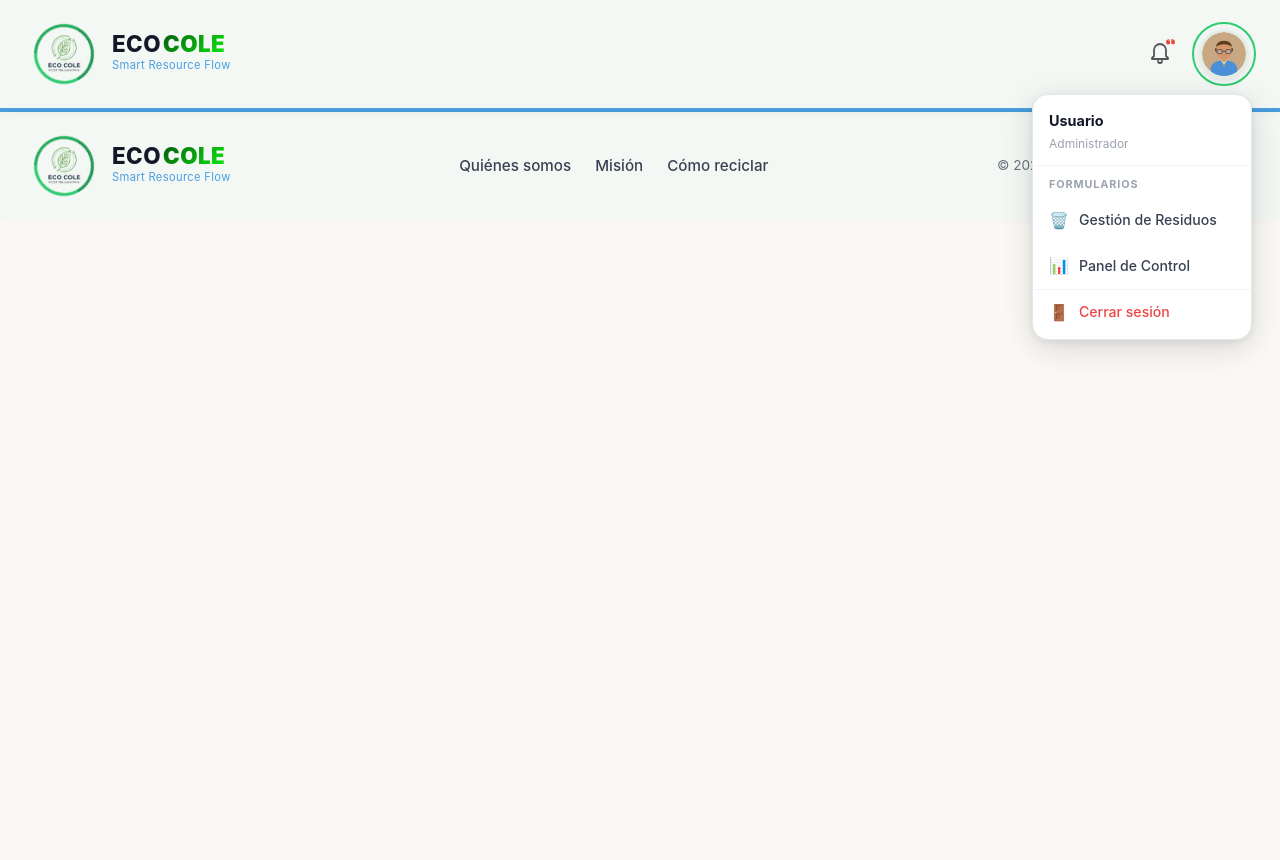
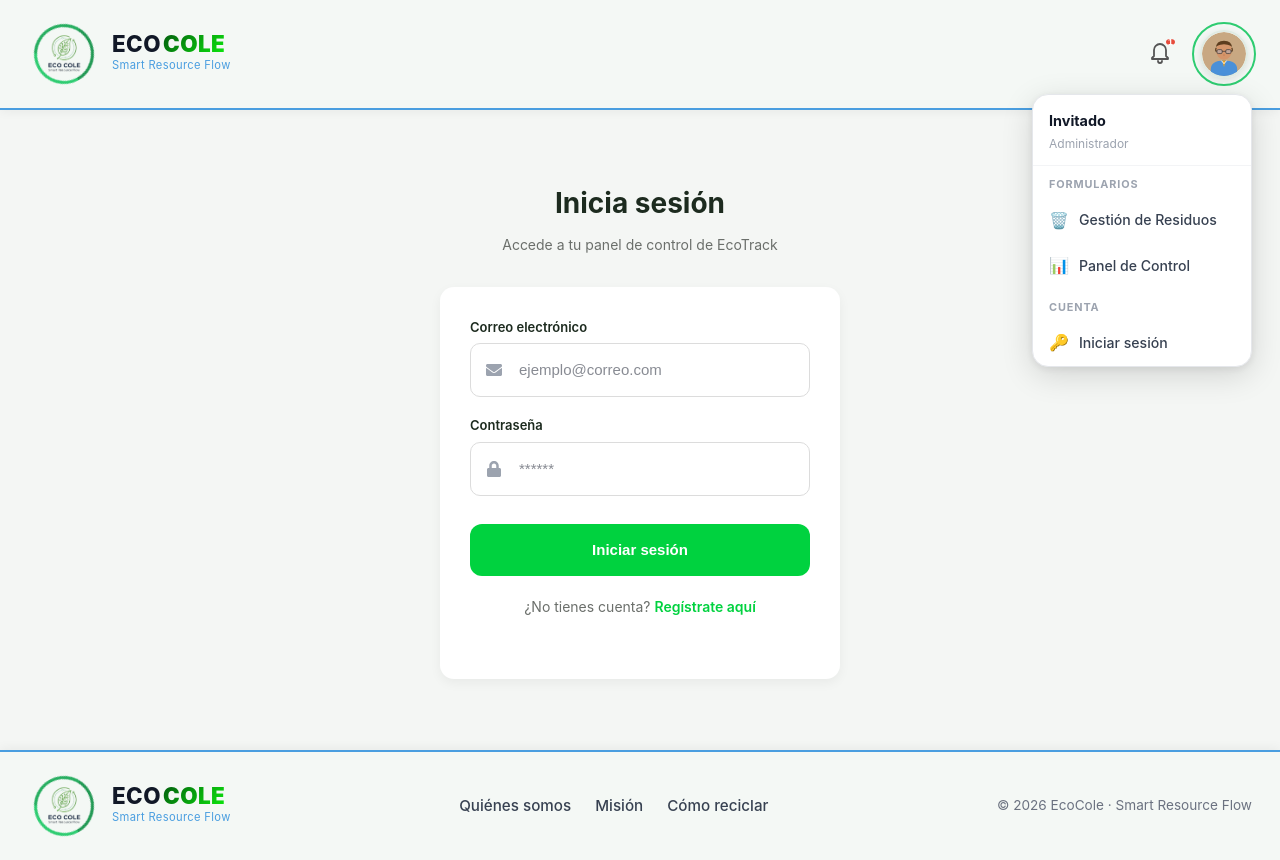
Before and after one commit to Hackaton-Somos-F5/ecotrack-frontend, a React (Vite) app: page /login in a window 1280 px wide. Both pictures are taken after a click on the button "Perfil de usuario". Before the commit the page ends 800 px from the top, so only its background shows below. Built offline with nearby package versions, Linux system fonts and the light colour scheme; no server answers.

Commit message:
feat: ADD register validation, login validation in authContext

```diff
--- a/src/App.jsx
+++ b/src/App.jsx
@@ -5,6 +5,8 @@ import Footer from './components/footer/Footer.jsx';
 import Dashboard from './components/pages/Dashboard.jsx';
 import Register from './components/pages/Register.jsx';
 import Wasteform from './components/pages/Wasteform.jsx';
+import Login from './components/pages/Login.jsx';
+
 
 function App() {
   return (
@@ -13,7 +15,9 @@ function App() {
       <Routes>
         <Route path="/" element={<Home />} />
         <Route path="/register" element={<Register />} />
+        <Route path="/login" element={<Login />} />
         <Route path="/wasteform" element={<Wasteform />} />
+
         <Route path="/dashboard" element={<Dashboard />} />
       </Routes>
       <Footer />
--- /dev/null
+++ b/src/components/css/Login.css
@@ -0,0 +1,145 @@
+.login-container {
+  min-height: 80vh;
+  background-color: #f4f6f4;
+  display: flex;
+  flex-direction: column;
+  align-items: center;
+  justify-content: center;
+  padding: 40px 20px;
+  font-family: "Inter", sans-serif;
+}
+
+.login-container h1 {
+  font-size: 28px;
+  font-weight: 700;
+  color: #1d2b1f;
+  margin-bottom: 8px;
+}
+
+.login-container p {
+  font-size: 14px;
+  color: #6b6f6b;
+  margin-bottom: 30px;
+}
+
+.login-form {
+  width: 100%;
+  max-width: 400px;
+  background: #ffffff;
+  padding: 30px;
+  border-radius: 14px;
+  box-shadow: 0 4px 12px rgba(0, 0, 0, 0.05);
+}
+
+.form-group {
+  display: flex;
+  flex-direction: column;
+  margin-bottom: 18px;
+}
+
+.form-group label {
+  font-size: 13px;
+  font-weight: 600;
+  margin-bottom: 6px;
+  color: #1d2b1f;
+}
+
+.input-wrapper {
+  position: relative;
+  width: 100%;
+}
+
+.input-wrapper input {
+  width: 100%;
+  padding: 14px 16px 14px 48px;
+  border: 1px solid #dcdcdc;
+  border-radius: 10px;
+  font-size: 15px;
+  background-color: #ffffff;
+  transition: 0.2s ease;
+}
+
+.input-wrapper input:focus {
+  border-color: #00d23f;
+  box-shadow: 0 0 0 3px rgba(0, 210, 63, 0.1);
+  outline: none;
+}
+
+.input-icon {
+  position: absolute;
+  top: 50%;
+  left: 16px;
+  transform: translateY(-50%);
+  font-size: 16px;
+  color: #9ca3af;
+  pointer-events: none;
+  transition: 0.2s ease;
+}
+
+.input-wrapper:focus-within .input-icon {
+  color: #00d23f;
+}
+
+.error {
+  font-size: 12px;
+  color: #e53935;
+  margin-top: 4px;
+}
+
+.server-error {
+  font-size: 13px;
+  color: #e53935;
+  margin-bottom: 10px;
+  text-align: center;
+}
+
+.login-btn {
+  width: 100%;
+  padding: 14px;
+  background-color: #00d23f;
+  border: none;
+  border-radius: 12px;
+  font-size: 15px;
+  font-weight: 600;
+  color: white;
+  cursor: pointer;
+  transition: all 0.2s ease;
+  margin-top: 10px;
+}
+
+.login-btn:hover {
+  background-color: #00b837;
+}
+
+.login-btn:disabled {
+  background-color: #9be8b5;
+  cursor: not-allowed;
+}
+
+.register-redirect {
+  margin-top: 20px;
+  font-size: 14px;
+  color: #6b6f6b;
+  text-align: center;
+}
+
+.register-link {
+  color: #00d23f;
+  font-weight: 600;
+  text-decoration: none;
+  transition: 0.2s ease;
+}
+
+.register-link:hover {
+  text-decoration: underline;
+}
+
+@media (max-width: 480px) {
+  .login-form {
+    padding: 20px;
+  }
+
+  .login-container h1 {
+    font-size: 24px;
+  }
+}
--- a/src/components/header/Header.jsx
+++ b/src/components/header/Header.jsx
@@ -1,8 +1,13 @@
 import { useState, useRef, useEffect } from 'react';
 import { useNavigate, Link } from 'react-router-dom';
 import './Header.css';
+import { useAuth } from '../../context/AuthContext';
 
-export default function Header({ userName = "Usuario", notificaciones = 1 }) {
+
+export default function Header({ notificaciones = 1 }) {
+    const { user, logout } = useAuth();
+    const userName = user?.nombre || "Invitado";
+
     const [menuAbierto, setMenuAbierto] = useState(false);
     const menuRef = useRef(null);
     const navigate = useNavigate();
@@ -38,8 +43,8 @@ export default function Header({ userName = "Usuario", notificaciones = 1 }) {
             <div className="headerActions">
                 <button className="headerNotifBtn" aria-label="Notificaciones">
                     <svg className="headerBell" viewBox="0 0 24 24" fill="none">
-                        <path d="M12 2C10.3 2 8.8 2.7 7.7 3.8C6.6 4.9 6 6.4 6 8V14L4 16V17H20V16L18 14V8C18 6.4 17.4 4.9 16.3 3.8C15.2 2.7 13.7 2 12 2Z" stroke="#555" strokeWidth="1.8" strokeLinecap="round" strokeLinejoin="round" fill="none"/>
-                        <path d="M10 19C10 20.1 10.9 21 12 21C13.1 21 14 20.1 14 19" stroke="#555" strokeWidth="1.8" strokeLinecap="round" fill="none"/>
+                        <path d="M12 2C10.3 2 8.8 2.7 7.7 3.8C6.6 4.9 6 6.4 6 8V14L4 16V17H20V16L18 14V8C18 6.4 17.4 4.9 16.3 3.8C15.2 2.7 13.7 2 12 2Z" stroke="#555" strokeWidth="1.8" strokeLinecap="round" strokeLinejoin="round" fill="none" />
+                        <path d="M10 19C10 20.1 10.9 21 12 21C13.1 21 14 20.1 14 19" stroke="#555" strokeWidth="1.8" strokeLinecap="round" fill="none" />
                     </svg>
                     {notificaciones > 0 && (
                         <span className="headerNotifDot">{notificaciones > 9 ? '9+' : notificaciones}</span>
@@ -54,20 +59,20 @@ export default function Header({ userName = "Usuario", notificaciones = 1 }) {
                     >
                         <div className="headerAvatar">
                             <svg viewBox="0 0 100 100" fill="none">
-                                <circle cx="50" cy="50" r="50" fill="#C8A882"/>
-                                <path d="M20 85 Q20 65 50 65 Q80 65 80 85 L80 100 L20 100Z" fill="#4A90D9"/>
-                                <path d="M46 65 L50 80 L54 65Z" fill="#E8A020"/>
-                                <path d="M44 65 L50 72 L56 65" stroke="white" strokeWidth="2" fill="none"/>
-                                <ellipse cx="50" cy="42" rx="18" ry="21" fill="#D4956A"/>
-                                <path d="M32 36 Q32 20 50 20 Q68 20 68 36 Q68 30 50 28 Q32 30 32 36Z" fill="#5C3D1E"/>
-                                <path d="M32 36 Q30 42 32 44" stroke="#5C3D1E" strokeWidth="3" fill="none"/>
-                                <path d="M68 36 Q70 42 68 44" stroke="#5C3D1E" strokeWidth="3" fill="none"/>
-                                <rect x="34" y="40" width="12" height="9" rx="3" stroke="#333" strokeWidth="1.5" fill="rgba(150,200,255,0.3)"/>
-                                <rect x="54" y="40" width="12" height="9" rx="3" stroke="#333" strokeWidth="1.5" fill="rgba(150,200,255,0.3)"/>
-                                <line x1="46" y1="44" x2="54" y2="44" stroke="#333" strokeWidth="1.5"/>
-                                <line x1="34" y1="44" x2="31" y2="43" stroke="#333" strokeWidth="1.5"/>
-                                <line x1="66" y1="44" x2="69" y2="43" stroke="#333" strokeWidth="1.5"/>
-                                <path d="M49 50 Q47 54 50 55 Q53 54 51 50" fill="#C07850" opacity="0.6"/>
+                                <circle cx="50" cy="50" r="50" fill="#C8A882" />
+                                <path d="M20 85 Q20 65 50 65 Q80 65 80 85 L80 100 L20 100Z" fill="#4A90D9" />
+                                <path d="M46 65 L50 80 L54 65Z" fill="#E8A020" />
+                                <path d="M44 65 L50 72 L56 65" stroke="white" strokeWidth="2" fill="none" />
+                                <ellipse cx="50" cy="42" rx="18" ry="21" fill="#D4956A" />
+                                <path d="M32 36 Q32 20 50 20 Q68 20 68 36 Q68 30 50 28 Q32 30 32 36Z" fill="#5C3D1E" />
+                                <path d="M32 36 Q30 42 32 44" stroke="#5C3D1E" strokeWidth="3" fill="none" />
+                                <path d="M68 36 Q70 42 68 44" stroke="#5C3D1E" strokeWidth="3" fill="none" />
+                                <rect x="34" y="40" width="12" height="9" rx="3" stroke="#333" strokeWidth="1.5" fill="rgba(150,200,255,0.3)" />
+                                <rect x="54" y="40" width="12" height="9" rx="3" stroke="#333" strokeWidth="1.5" fill="rgba(150,200,255,0.3)" />
+                                <line x1="46" y1="44" x2="54" y2="44" stroke="#333" strokeWidth="1.5" />
+                                <line x1="34" y1="44" x2="31" y2="43" stroke="#333" strokeWidth="1.5" />
+                                <line x1="66" y1="44" x2="69" y2="43" stroke="#333" strokeWidth="1.5" />
+                                <path d="M49 50 Q47 54 50 55 Q53 54 51 50" fill="#C07850" opacity="0.6" />
                             </svg>
                         </div>
                     </button>
@@ -88,11 +93,20 @@ export default function Header({ userName = "Usuario", notificaciones = 1 }) {
                                 <span className="dropdownItemIcon">📊</span>
                                 <span>Panel de Control</span>
                             </button>
-                            <div className="dropdownDivider" />
-                            <button className="dropdownItem dropdownLogout" onClick={() => handleNavegar('/')}>
-                                <span className="dropdownItemIcon">🚪</span>
-                                <span>Cerrar sesión</span>
-                            </button>
+                            <p className="dropdownSection">Cuenta</p>
+                            {user ? (
+                                <button className="dropdownItem dropdownLogout" onClick={() => { logout(); navigate('/login'); }}>
+                                    <span className="dropdownItemIcon">🚪</span>
+                                    <span>Cerrar sesión</span>
+                                </button>
+                            ) : (
+                                <button className="dropdownItem" onClick={() => handleNavegar('/login')}>
+                                    <span className="dropdownItemIcon">🔑</span>
+                                    <span>Iniciar sesión</span>
+                                </button>
+                            )}
+
+
                         </div>
                     )}
                 </div>
--- /dev/null
+++ b/src/components/pages/Login.jsx
@@ -0,0 +1,138 @@
+import { useState } from "react";
+import { loginUser } from "../services/api";
+import "../css/Login.css";
+import { FaEnvelope, FaLock } from "react-icons/fa";
+import { Link, useNavigate } from "react-router-dom";
+import { useAuth } from "../../context/AuthContext";
+
+function Login() {
+    const { login } = useAuth();
+    const navigate = useNavigate();
+
+    const [formData, setFormData] = useState({
+        email: "",
+        password: "",
+    });
+
+    const [errors, setErrors] = useState({});
+    const [loading, setLoading] = useState(false);
+    const [serverError, setServerError] = useState("");
+
+    const validate = () => {
+        const newErrors = {};
+        if (!formData.email.trim()) {
+            newErrors.email = "El correo es obligatorio";
+        }
+        if (!formData.password) {
+            newErrors.password = "La contraseña es obligatoria";
+        }
+        return newErrors;
+    };
+
+    const handleChange = (e) => {
+        const { name, value } = e.target;
+        setFormData({ ...formData, [name]: value });
+        setErrors({ ...errors, [name]: "" });
+    };
+
+    const handleSubmit = async (e) => {
+        e.preventDefault();
+        const validationErrors = validate();
+
+        if (Object.keys(validationErrors).length > 0) {
+            setErrors(validationErrors);
+            return;
+        }
+
+        setLoading(true);
+        setServerError("");
+
+        try {
+            const response = await loginUser(formData);
+
+            // Normalizamos la respuesta para que coincida con la estructura del resto de la app
+            const userData = {
+                id: response.colegio_id,
+                nombre: response.colegio_nombre,
+                email: formData.email // El email lo tenemos del formulario
+            };
+
+            login(userData);
+            alert("¡Bienvenido de nuevo! 👋");
+            navigate("/dashboard");
+        } catch (error) {
+            console.error("Error en login:", error);
+
+
+            let errorMsg = "Error al iniciar sesión. Verifica tus credenciales.";
+
+            if (error.detail && Array.isArray(error.detail)) {
+                errorMsg = error.detail
+                    .map(err => `${err.loc[err.loc.length - 1]}: ${err.msg}`)
+                    .join(" | ");
+            } else if (error.detail && typeof error.detail === "string") {
+                errorMsg = error.detail;
+            } else if (typeof error === 'string') {
+                errorMsg = error;
+            }
+
+            setServerError(errorMsg);
+        } finally {
+            setLoading(false);
+        }
+    };
+
+    return (
+        <div className="login-container">
+            <h1>Inicia sesión</h1>
+            <p>Accede a tu panel de control de EcoTrack</p>
+
+            <form className="login-form" onSubmit={handleSubmit} noValidate>
+                <div className="form-group">
+                    <label>Correo electrónico</label>
+                    <div className="input-wrapper">
+                        <FaEnvelope className="input-icon" />
+                        <input
+                            type="email"
+                            name="email"
+                            placeholder="ejemplo@correo.com"
+                            value={formData.email}
+                            onChange={handleChange}
+                        />
+                    </div>
+                    {errors.email && <span className="error">{errors.email}</span>}
+                </div>
+
+                <div className="form-group">
+                    <label>Contraseña</label>
+                    <div className="input-wrapper">
+                        <FaLock className="input-icon" />
+                        <input
+                            type="password"
+                            name="password"
+                            placeholder="******"
+                            value={formData.password}
+                            onChange={handleChange}
+                        />
+                    </div>
+                    {errors.password && <span className="error">{errors.password}</span>}
+                </div>
+
+                {serverError && <p className="server-error">{serverError}</p>}
+
+                <button className="login-btn" type="submit" disabled={loading}>
+                    {loading ? "Iniciando sesión..." : "Iniciar sesión"}
+                </button>
+
+                <p className="register-redirect">
+                    ¿No tienes cuenta?{" "}
+                    <Link to="/register" className="register-link">
+                        Regístrate aquí
+                    </Link>
+                </p>
+            </form>
+        </div>
+    );
+}
+
+export default Login;
--- a/src/components/pages/Register.jsx
+++ b/src/components/pages/Register.jsx
@@ -9,9 +9,14 @@ import {
   FaPhone,
   FaCity,
 } from "react-icons/fa";
-import { Link } from "react-router-dom";
+import { Link, useNavigate } from "react-router-dom";
+import { useAuth } from "../../context/AuthContext";
+
 
 function Register() {
+  const { login } = useAuth();
+  const navigate = useNavigate();
+
   const [formData, setFormData] = useState({
     nombre: "",
     direccion: "",
@@ -52,8 +57,8 @@ function Register() {
 
     if (!formData.password) {
       newErrors.password = "La contraseña es obligatoria";
-    } else if (formData.password.length < 6) {
-      newErrors.password = "Mínimo 6 caracteres";
+    } else if (formData.password.length < 8) {
+      newErrors.password = "Mínimo 8 caracteres";
     }
 
     if (formData.password !== formData.confirmPassword) {
@@ -97,9 +102,12 @@ function Register() {
     try {
       const { confirmPassword, acceptedTerms, ...dataToSend } = formData;
 
-      await registerUser(dataToSend);
+      const userData = await registerUser(dataToSend);
 
+      login(userData);
       alert("Registro exitoso 🎉");
+      navigate("/dashboard");
+
 
       setFormData({
         nombre: "",
@@ -112,7 +120,25 @@ function Register() {
         acceptedTerms: false,
       });
     } catch (error) {
-      setServerError("Error al registrar. Intenta nuevamente.");
+      console.error("Error en registro:", error);
+
+      let errorMsg = "Error al registrar. Intenta nuevamente.";
+
+      if (error.detail && Array.isArray(error.detail)) {
+        // Formatear errores de FastAPI (422 Unprocessable Entity)
+        errorMsg = error.detail
+          .map(err => {
+            const field = err.loc[err.loc.length - 1];
+            return `${field}: ${err.msg}`;
+          })
+          .join(" | ");
+      } else if (typeof error === 'string') {
+        errorMsg = error;
+      } else if (error.message) {
+        errorMsg = error.message;
+      }
+
+      setServerError(errorMsg);
     } finally {
       setLoading(false);
     }
--- a/src/components/pages/Wasteform.jsx
+++ b/src/components/pages/Wasteform.jsx
@@ -1,5 +1,5 @@
 import { useState } from 'react';
-import '../css/WasteForm.css';
+import '../css/Wasteform.css';
 
 // --- Datos mock ---
 const RESIDUOS_MOCK = [
--- /dev/null
+++ b/src/context/AuthContext.jsx
@@ -0,0 +1,41 @@
+import { createContext, useContext, useState, useEffect } from "react";
+
+const AuthContext = createContext();
+
+export const AuthProvider = ({ children }) => {
+    const [user, setUser] = useState(null);
+    const [loading, setLoading] = useState(true);
+
+    useEffect(() => {
+        // Recuperar sesión al cargar la app
+        const savedUser = localStorage.getItem("ecotrack_user");
+        if (savedUser) {
+            setUser(JSON.parse(savedUser));
+        }
+        setLoading(false);
+    }, []);
+
+    const login = (userData) => {
+        setUser(userData);
+        localStorage.setItem("ecotrack_user", JSON.stringify(userData));
+    };
+
+    const logout = () => {
+        setUser(null);
+        localStorage.removeItem("ecotrack_user");
+    };
+
+    return (
+        <AuthContext.Provider value={{ user, login, logout, loading }}>
+            {!loading && children}
+        </AuthContext.Provider>
+    );
+};
+
+export const useAuth = () => {
+    const context = useContext(AuthContext);
+    if (!context) {
+        throw new Error("useAuth debe usarse dentro de un AuthProvider");
+    }
+    return context;
+};
--- a/src/main.jsx
+++ b/src/main.jsx
@@ -2,12 +2,12 @@ import { StrictMode } from 'react'
 import { createRoot } from 'react-dom/client'
 import './index.css'
 import App from './App.jsx'
-import { BrowserRouter } from "react-router-dom";
+import { AuthProvider } from "./context/AuthContext.jsx";
 
 createRoot(document.getElementById('root')).render(
   <StrictMode>
-
+    <AuthProvider>
       <App />
-
+    </AuthProvider>
   </StrictMode>,
 )
```
Also changed, not shown: src/components/pages/Dashboard.jsx (+15 -10 lines), src/components/services/api.js (+16 -7 lines).
